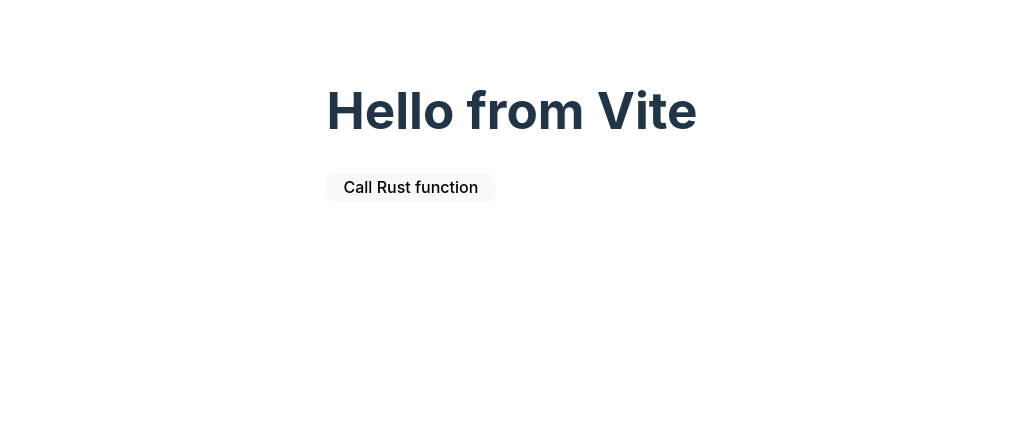
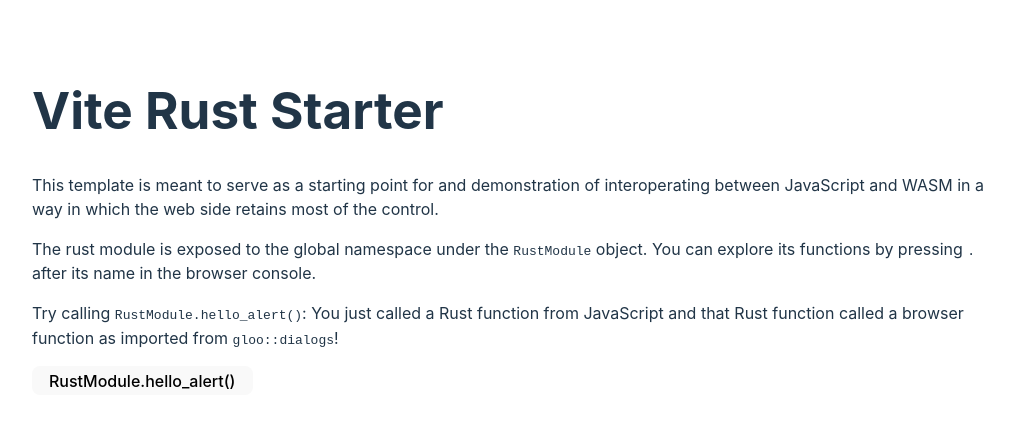
Before and after one commit to solarkraft/vite-rust-starter, a website built with Vite: page index.html in a window 1280 px wide. Shown: the whole page, without its empty margins (128-1142 px from the left). Built offline with nearby package versions, Linux system fonts and the light colour scheme.

Commit message:
Front page: Friendly introduction

```diff
--- a/index.html
+++ b/index.html
@@ -9,7 +9,19 @@
 	</head>
 	<body>
 		<main>
-			<h1>Hello from Vite</h1>
+			<h1>Vite Rust Starter</h1>
+			<p>
+				This template is meant to serve as a starting point for and demonstration of interoperating between
+				JavaScript and WASM in a way in which the web side retains most of the control.
+			</p>
+			<p>
+				The rust module is exposed to the global namespace under the <code>RustModule</code> object. You can
+				explore its functions by pressing <code>.</code> after its name in the browser console.
+			</p>
+			<p>
+				Try calling <code>RustModule.hello_alert()</code>: You just called a Rust function from JavaScript and
+				that Rust function called a browser function as imported from <code>gloo::dialogs</code>!
+			</p>
 		</main>
 	</body>
 </html>
--- a/src/main.ts
+++ b/src/main.ts
@@ -23,4 +23,4 @@
 hello_console()
 
 import { appendButton } from "./util"
-appendButton("Call Rust function", hello_alert)
+appendButton("RustModule.hello_alert()", hello_alert)
```
